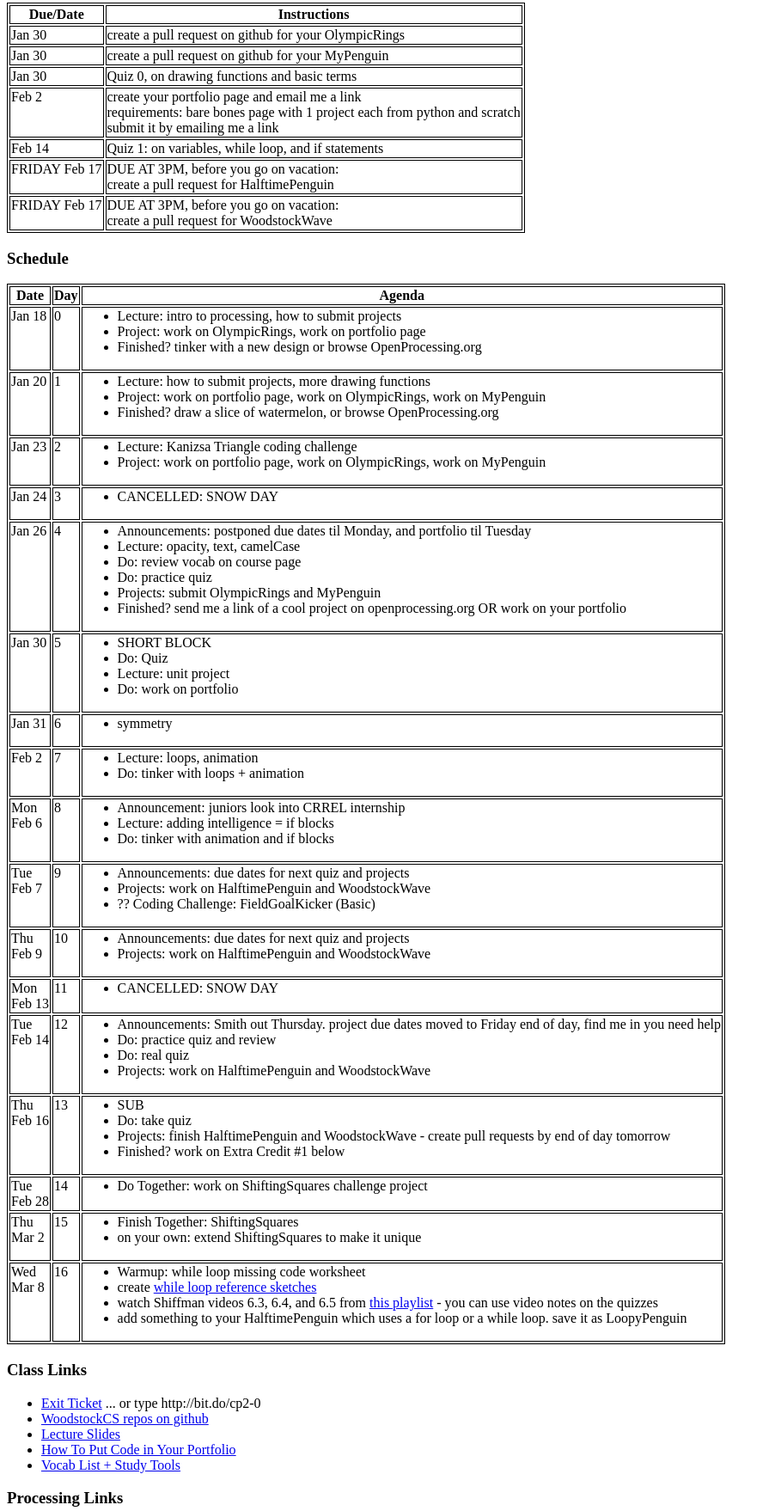
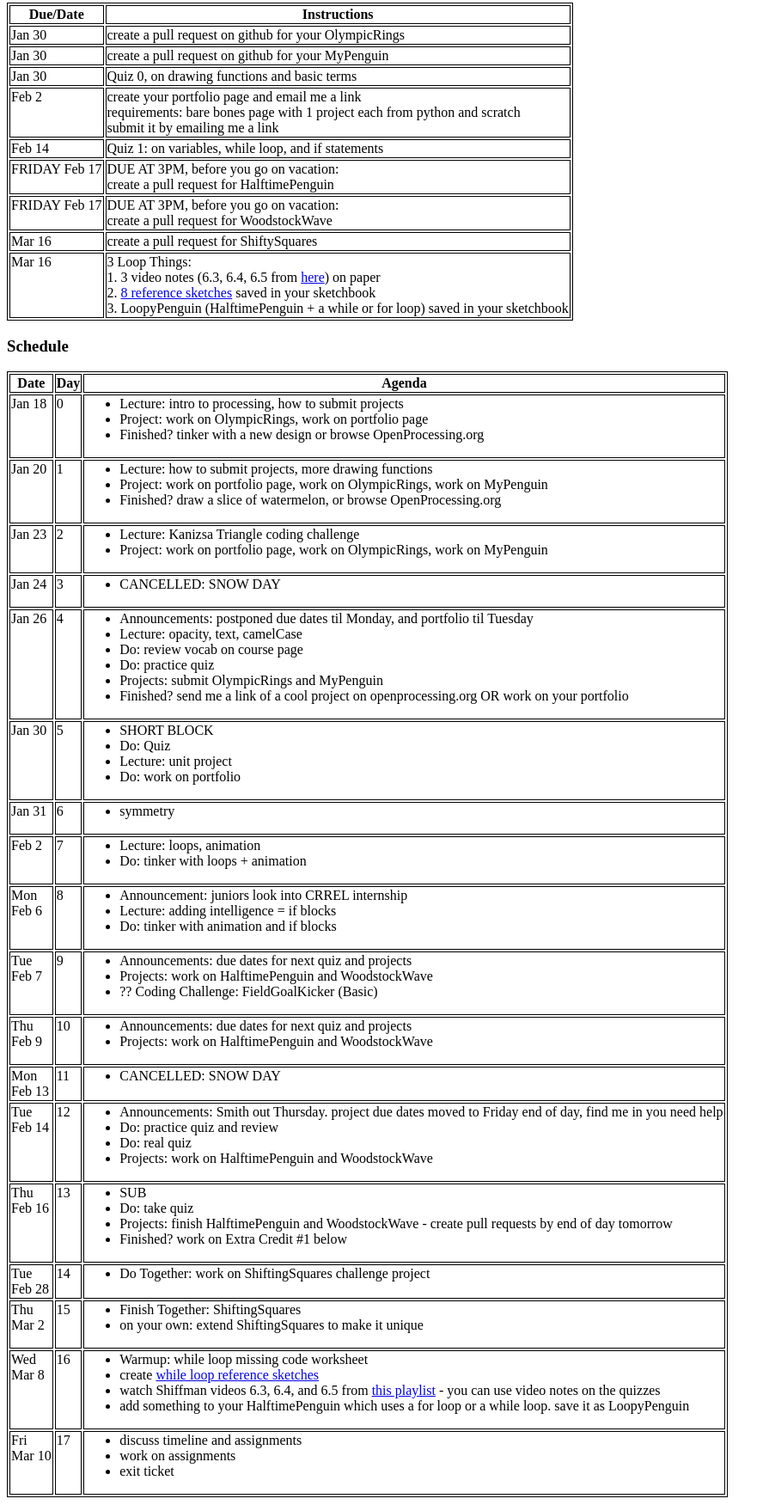
Before and after one commit to WoodstockCS/cp2, a plain HTML site: page index.html in a window 1280 px wide. Shown: the part 209-1967 px from the top of the page at 86% size, without its empty margins (0-902 px from the left). Drawn offline with Linux system fonts and the light colour scheme.

Commit message:
add mar 10

```diff
--- a/index.html
+++ b/index.html
@@ -78,6 +78,22 @@
         <td valign="top">
           DUE AT 3PM, before you go on vacation:<br>
           create a pull request for WoodstockWave
+        </td>
+      </tr>
+      <tr>
+        <td valign="top">
+          Mar 16
+        </td>
+        <td valign="top">
+          create a pull request for ShiftySquares
+        </td>
+      </tr>
+      <tr>
+        <td valign="top">
+          Mar 16
+        </td>
+        <td valign="top">
+          3 Loop Things:<br>1. 3 video notes (6.3, 6.4, 6.5 from <a href="https://www.youtube.com/playlist?list=PLRqwX-V7Uu6bm-3M4Wntd4yYZGKwiKfrQ">here</a>) on paper<br>2. <a href="https://docs.google.com/document/d/1qhHXFqc88GKsJBMScpO7SaLnnlvTP8nehZNGMwg2iaU/edit?usp=sharing">8 reference sketches</a> saved in your sketchbook<br>3. LoopyPenguin (HalftimePenguin + a while or for loop) saved in your sketchbook
         </td>
       </tr>
     </table>
@@ -345,6 +361,21 @@
           </ul>
         </td>
       </tr>
+      <tr>
+        <td valign="top">
+          Fri<br>Mar 10
+        </td>
+        <td valign="top">
+          17
+        </td>
+        <td valign="top">
+          <ul>
+            <li>discuss timeline and assignments</li>
+            <li>work on assignments</li>
+            <li>exit ticket</li>
+          </ul>
+        </td>
+      </tr>
     </table>
 
     <h3>Class Links</h3>
```
